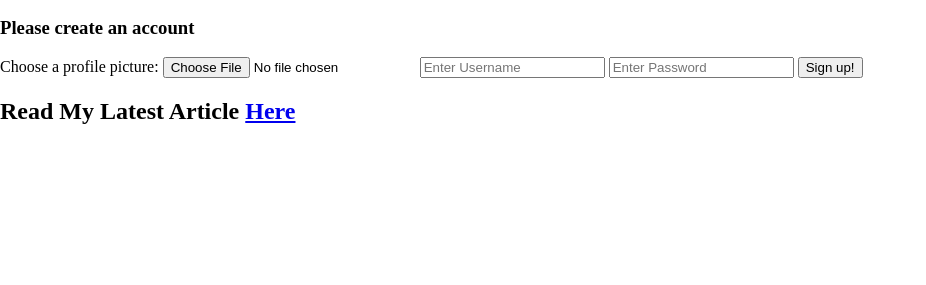
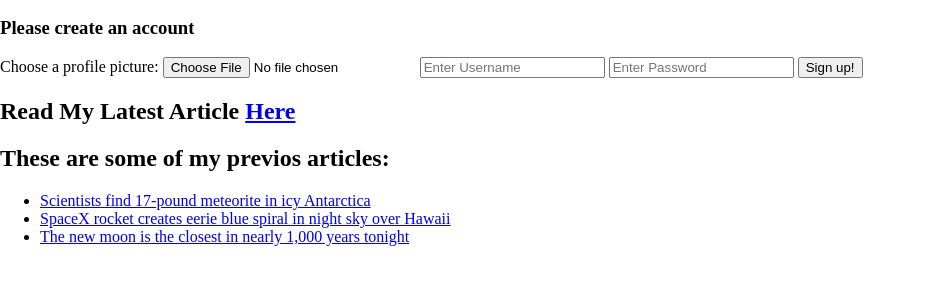
Before and after one commit to jasminesarin/scrimba_html5_course, a plain HTML site: page index.html in a window 1280 px wide. Shown: the part 217-502 px from the top of the page, without its empty margins (0-926 px from the left). Drawn offline with Linux system fonts and the light colour scheme.

Commit message:
Update index.html

```diff
--- a/index.html
+++ b/index.html
@@ -19,7 +19,12 @@
         <input type="text" placeholder="Enter Username">
         <input type="password" placeholder="Enter Password">
         <button>Sign up!</button>
-      </div>
+       </div>
       <h2>Read My Latest Article <a href="news.html">Here</a></h2>
+      <h2> These are some of my previos articles:</h2>
+      <ul>
+        <li><a href="blog.html">Scientists find 17-pound meteorite in icy Antarctica</a></li>
+        <li><a href="blog.html">SpaceX rocket creates eerie blue spiral in night sky over Hawaii</a></li>
+        <li><a href="blog.html">The new moon is the closest in nearly 1,000 years tonight</a></li>
   </body>
 </html>
```
